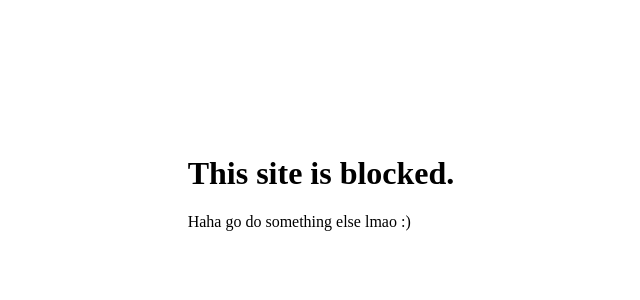
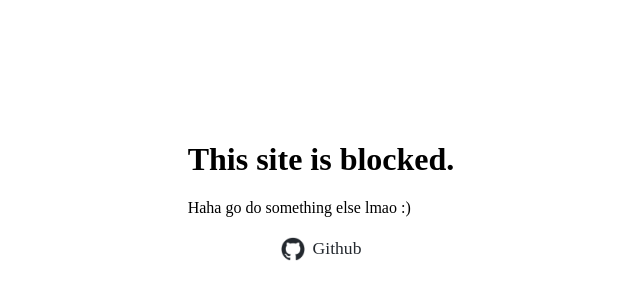
Before and after one commit to Odo599/site-blocker, a browser extension: page redirect.html in a window 1280 px wide. Shown: the part 218-518 px from the top of the page, without its empty margins (319-959 px from the left). Drawn offline with Linux system fonts and the light colour scheme.

Commit message:
Configured Redirect Page

```diff
--- a/redirect.css
+++ b/redirect.css
@@ -1,10 +1,39 @@
 .centre {
-    height: 100vh;
     display: flex;
     align-items: center;
     justify-content: center;
 }
 
+.h-screen {
+    height: 100vh;
+}
+
 .centre-inner {
     justify-content: center;
 }
+
+.github-container {
+    margin-top: 20px;
+    display: flex;
+    justify-content: center;
+}
+
+.github-link {
+    display: flex;
+    align-items: center;
+    text-decoration: none;
+    color: #24292f;
+    font-weight: 500;
+    font-size: 1.1em;
+    gap: 8px;
+    transition: color 0.2s;
+}
+
+.github-link:hover {
+    color: #0366d6;
+}
+
+.github-icon {
+    width: 24px;
+    height: 24px;
+}
--- a/redirect.html
+++ b/redirect.html
@@ -5,10 +5,25 @@
         <link rel="stylesheet" href="redirect.css" />
     </head>
     <body>
-        <span class="centre">
+        <span class="centre h-screen">
             <div class="centre-inner">
                 <h1>This site is blocked.</h1>
                 <p>Haha go do something else lmao :)</p>
+                <div class="github-container">
+                    <a
+                        href="https://github.com/Odo599/site-blocker"
+                        target="_blank"
+                        rel="noopener noreferrer"
+                        class="github-link"
+                    >
+                        <img
+                            src="assets/github-mark.png"
+                            alt="GitHub"
+                            class="github-icon"
+                        />
+                        <span>Github</span>
+                    </a>
+                </div>
             </div>
         </span>
     </body>
```
Also changed, not shown: assets/github-mark.png (added).
